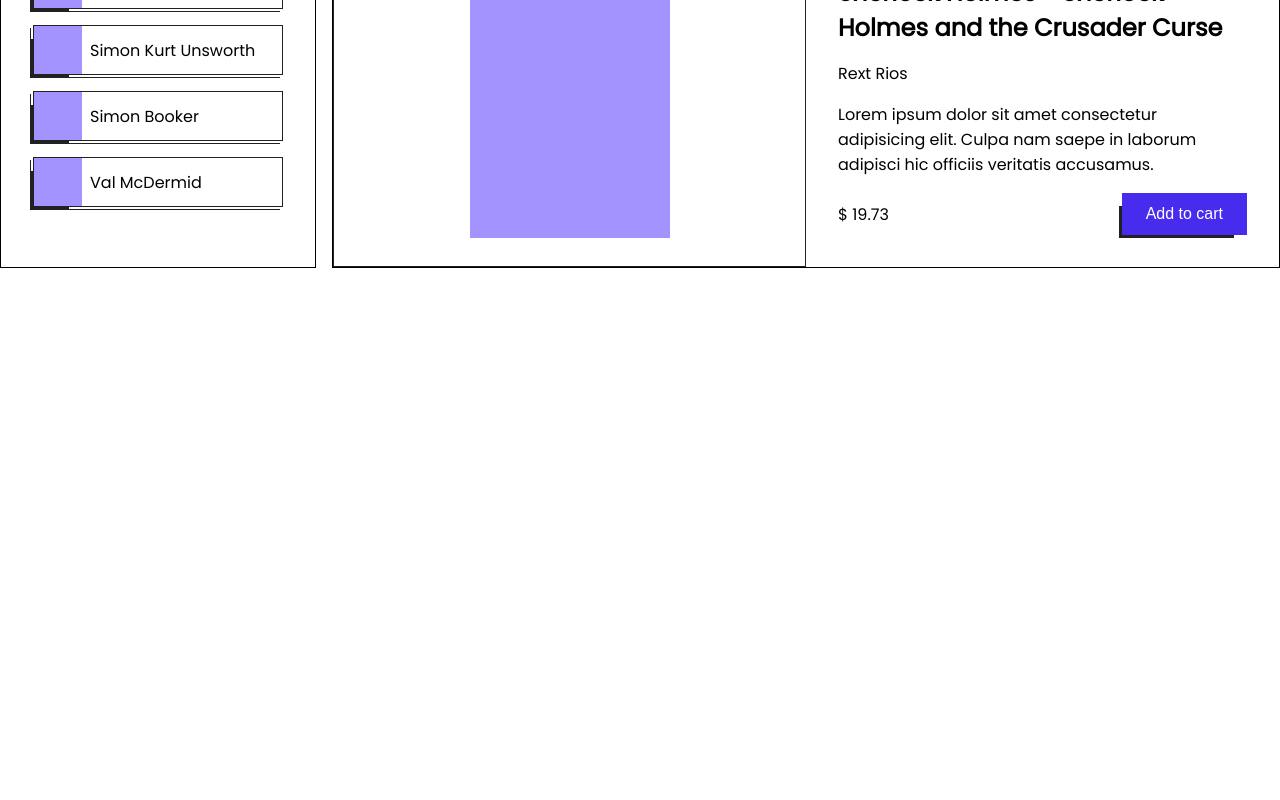
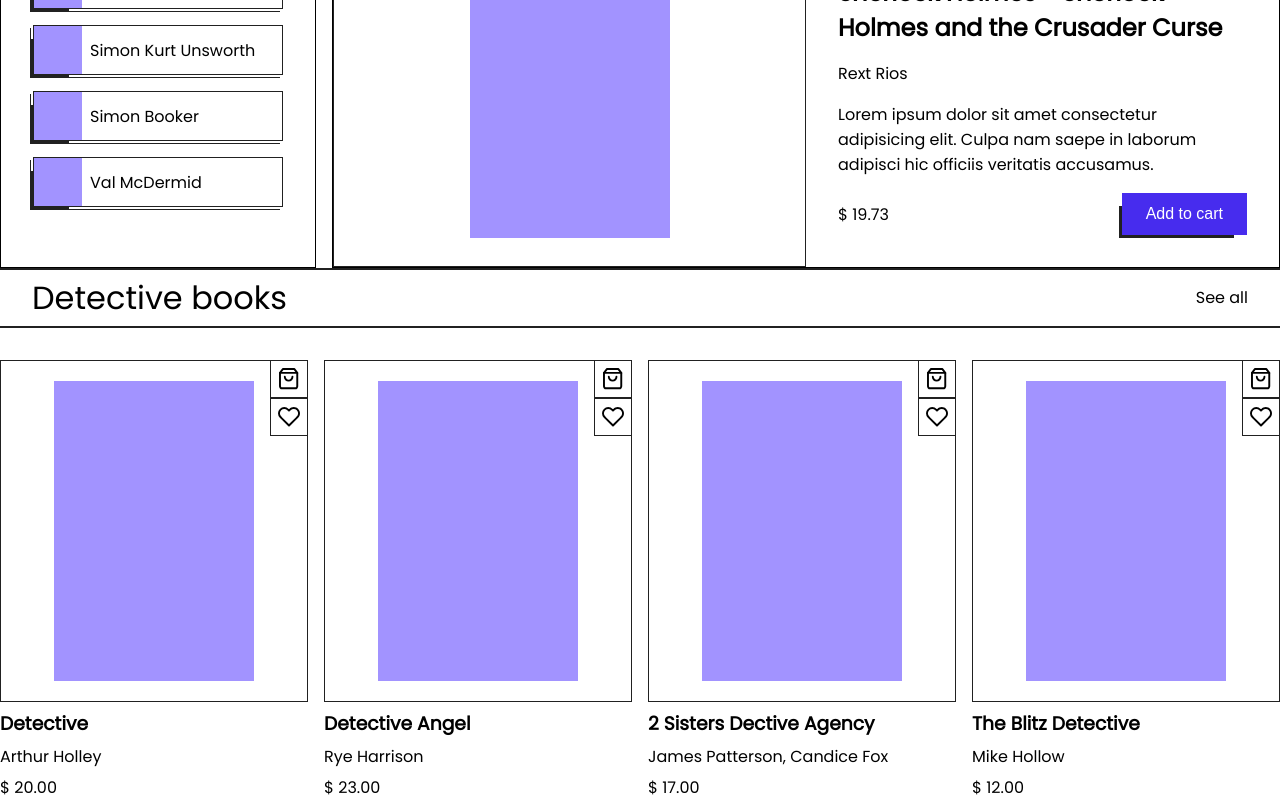
Before and after one commit to GabrielCoutz/Estudos, a Next.js app in the folder praticalandingpage/: page / in a window 1280 px wide. Shown: the part 2141-2941 px from the top of the page. Before the commit the page ends 2409 px from the top, so only its background shows below. Built offline with nearby package versions, Linux system fonts and the light colour scheme.

Commit message:
Categoria de livro

```diff
--- /dev/null
+++ b/praticalandingpage/components/LivrosDetetives.tsx
@@ -0,0 +1,48 @@
+import React from "react";
+import styles from "../styles/LivrosDetetives.module.scss";
+import Card from "./Card";
+
+const detectiveBooks = [
+  {
+    id: 4,
+    title: "Detective",
+    author: "Arthur Holley",
+    price: "$ 20.00",
+  },
+  {
+    id: 5,
+    title: "Detective Angel",
+    author: "Rye Harrison",
+    price: "$ 23.00",
+  },
+  {
+    id: 6,
+    title: "2 Sisters Dective Agency",
+    author: "James Patterson, Candice Fox",
+    price: "$ 17.00",
+  },
+  {
+    id: 7,
+    title: "The Blitz Detective",
+    author: "Mike Hollow",
+    price: "$ 12.00",
+  },
+];
+
+const LivrosDetetives = () => {
+  return (
+    <section className="container">
+      <div className={`${styles.detectiveBooks} sectionName`}>
+        <h1>Detective books</h1>
+        <span>See all</span>
+      </div>
+      <ul className={styles.detectiveBooksList}>
+        {detectiveBooks.map(({ id, price, title, author }) => (
+          <Card author={author} price={price} title={title} key={id} />
+        ))}
+      </ul>
+    </section>
+  );
+};
+
+export default LivrosDetetives;
--- a/praticalandingpage/pages/index.tsx
+++ b/praticalandingpage/pages/index.tsx
@@ -3,6 +3,7 @@ import Bestseller from "../components/Bestseller";
 import Categorias from "../components/Categorias";
 import Header from "../components/Header";
 import Intro from "../components/Intro";
+import LivrosDetetives from "../components/LivrosDetetives";
 
 export default function Home() {
   return (
@@ -12,6 +13,7 @@ export default function Home() {
       <Categorias />
       <Bestseller />
       <Autores />
+      <LivrosDetetives />
     </>
   );
 }
--- /dev/null
+++ b/praticalandingpage/styles/LivrosDetetives.module.scss
@@ -0,0 +1,5 @@
+.detectiveBooksList {
+  display: grid;
+  grid-template-columns: repeat(auto-fit, minmax(300px, 1fr));
+  gap: 1rem;
+}
```
